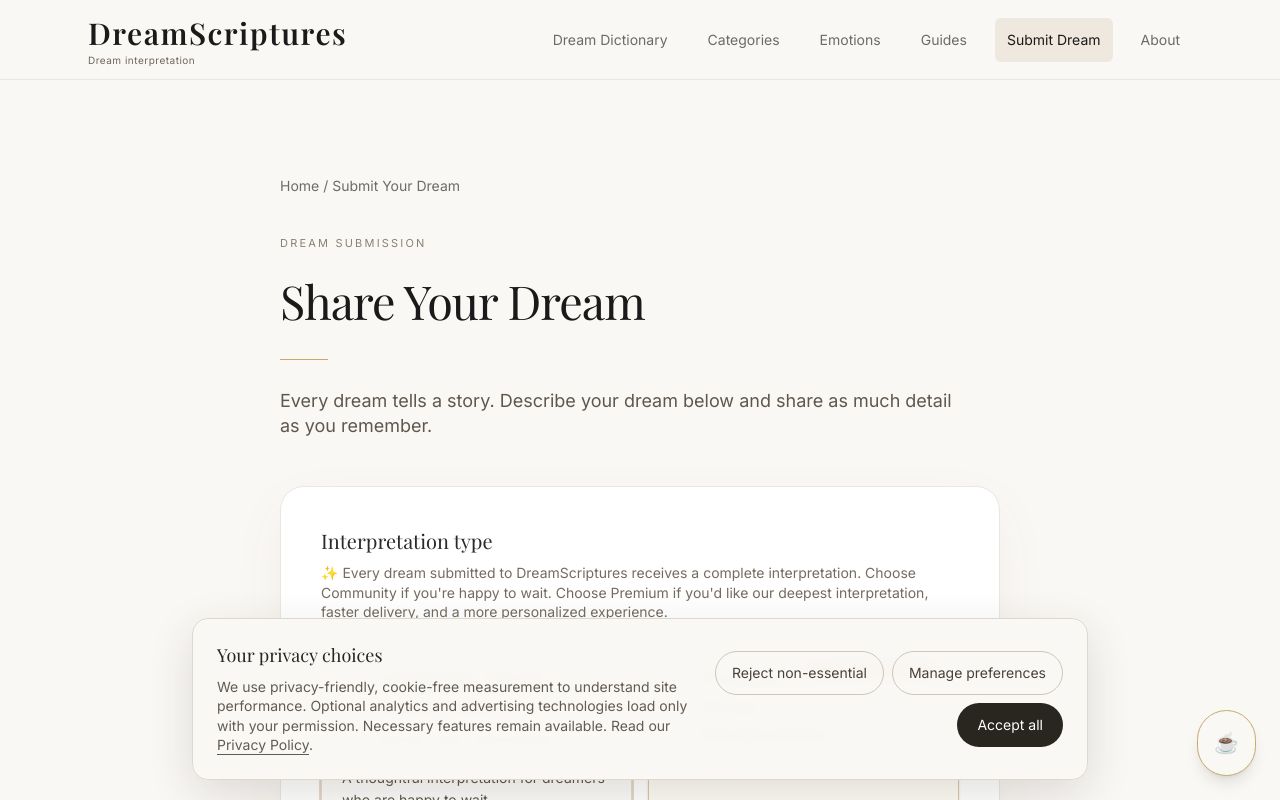
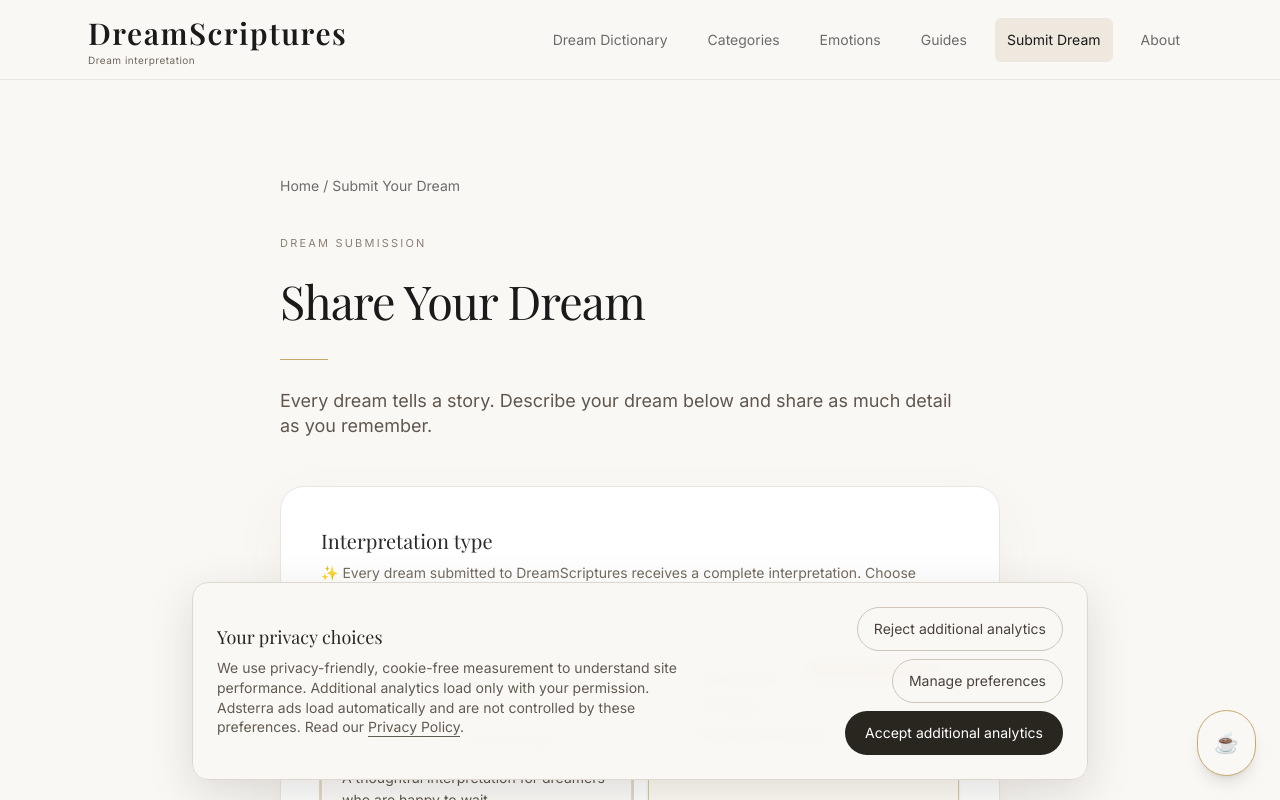
Before and after one commit to dreamscriptures-Moon/Dreamscriptures_, a Next.js app: page /submit-dream in a window 1280 px wide. Shown: the top 800 px of the page. Built offline with nearby package versions, Linux system fonts and the light colour scheme; a web font is replaced by a local one.

Commit message:
Enable Adsterra ads and improve dream >>   submission emails

```diff
--- a/app/privacy/page.js
+++ b/app/privacy/page.js
@@ -440,8 +440,10 @@ export default function PrivacyPage() {
             <p className="text-lg leading-9 text-[#5F574E]">
 
               DreamScriptures may display advertisements provided by
-              third-party advertising partners, including Google
-              AdSense.
+              third-party advertising partners, including Adsterra. Adsterra
+              ads load automatically without waiting for cookie consent.
+              Cookie Preferences controls additional analytics and does not
+              disable Adsterra ads.
 
             </p>
 
--- a/components/EditorialAdUnit.jsx
+++ b/components/EditorialAdUnit.jsx
@@ -1,14 +1,11 @@
 "use client";
 
 import Script from "next/script";
-import { useConsent } from "@/components/consent/ConsentProvider";
 import { ADSTERRA_ENABLED } from "@/lib/adConfig";
 
 const AD_CONTAINER_ID = "container-4059fc426893d8ff10a058d225bba1a6";
 
 export default function EditorialAdUnit() {
-  const { preferences } = useConsent();
-
   if (!ADSTERRA_ENABLED) return null;
 
   return (
@@ -20,16 +17,12 @@ export default function EditorialAdUnit() {
         Advertisement
       </p>
       <div className="mx-auto min-h-[100px] w-full min-w-0 max-w-2xl overflow-hidden">
-        {preferences?.advertising && (
-          <>
         <Script
           src="https://pl30893785.effectivecpmnetwork.com/4059fc426893d8ff10a058d225bba1a6/invoke.js"
           strategy="afterInteractive"
           data-cfasync="false"
         />
         <div id={AD_CONTAINER_ID} className="w-full max-w-full" />
-          </>
-        )}
       </div>
     </aside>
   );
--- a/components/consent/ConsentProvider.jsx
+++ b/components/consent/ConsentProvider.jsx
@@ -12,7 +12,6 @@ function readStoredConsent() {
     if (stored?.version !== CONSENT_VERSION) return null;
     return {
       analytics: stored.analytics === true,
-      advertising: stored.advertising === true,
     };
   } catch {
     return null;
@@ -35,7 +34,6 @@ export default function ConsentProvider({ children }) {
   const savePreferences = useCallback((nextPreferences) => {
     const normalized = {
       analytics: nextPreferences.analytics === true,
-      advertising: nextPreferences.advertising === true,
     };
     window.localStorage.setItem(
       STORAGE_KEY,
@@ -43,8 +41,7 @@ export default function ConsentProvider({ children }) {
     );
     const withdrawsConsent =
       preferences !== null &&
-      ((preferences.analytics && !normalized.analytics) ||
-        (preferences.advertising && !normalized.advertising));
+      preferences.analytics && !normalized.analytics;
     setPreferences(normalized);
     setIsPreferencesOpen(false);
     if (withdrawsConsent) window.location.reload();
@@ -57,9 +54,9 @@ export default function ConsentProvider({ children }) {
       isPreferencesOpen,
       openPreferences: () => setIsPreferencesOpen(true),
       closePreferences: () => setIsPreferencesOpen(false),
-      acceptAll: () => savePreferences({ analytics: true, advertising: true }),
+      acceptAll: () => savePreferences({ analytics: true }),
       rejectNonEssential: () =>
-        savePreferences({ analytics: false, advertising: false }),
+        savePreferences({ analytics: false }),
       savePreferences,
     }),
     [isPreferencesOpen, isReady, preferences, savePreferences],
--- a/components/consent/CookieConsent.jsx
+++ b/components/consent/CookieConsent.jsx
@@ -15,13 +15,13 @@ export default function CookieConsent() {
     rejectNonEssential,
     savePreferences,
   } = useConsent();
-  const [draft, setDraft] = useState({ analytics: false, advertising: false });
+  const [draft, setDraft] = useState({ analytics: false });
   const closeButtonRef = useRef(null);
 
   useEffect(() => {
     if (!isPreferencesOpen) return;
     const focusTimer = window.setTimeout(() => {
-      setDraft(preferences || { analytics: false, advertising: false });
+      setDraft(preferences || { analytics: false });
       closeButtonRef.current?.focus();
     }, 0);
     return () => window.clearTimeout(focusTimer);
@@ -49,7 +49,7 @@ export default function CookieConsent() {
             <div className="min-w-0 flex-1">
               <p className="font-serif text-lg text-[#29251F]">Your privacy choices</p>
               <p className="mt-2 text-sm leading-6 text-[#625B52]">
-                We use privacy-friendly, cookie-free measurement to understand site performance. Optional analytics and advertising technologies load only with your permission. Necessary features remain available. Read our{" "}
+                We use privacy-friendly, cookie-free measurement to understand site performance. Additional analytics load only with your permission. Adsterra ads load automatically and are not controlled by these preferences. Read our{" "}
                 <Link className="underline underline-offset-4 hover:text-[#8F743C]" href="/privacy">
                   Privacy Policy
                 </Link>.
@@ -57,13 +57,13 @@ export default function CookieConsent() {
             </div>
             <div className="mt-5 flex flex-wrap gap-2 md:mt-0 md:max-w-[350px] md:justify-end">
               <button className="min-h-11 rounded-full border border-[#CFC5B8] px-4 text-sm text-[#49423A] hover:border-[#8F743C] focus-visible:outline-2 focus-visible:outline-offset-2 focus-visible:outline-[#8F743C]" onClick={rejectNonEssential} type="button">
-                Reject non-essential
+                Reject additional analytics
               </button>
               <button className="min-h-11 rounded-full border border-[#CFC5B8] px-4 text-sm text-[#49423A] hover:border-[#8F743C] focus-visible:outline-2 focus-visible:outline-offset-2 focus-visible:outline-[#8F743C]" onClick={openPreferences} type="button">
                 Manage preferences
               </button>
               <button className="min-h-11 rounded-full bg-[#29251F] px-5 text-sm text-white hover:bg-[#51483E] focus-visible:outline-2 focus-visible:outline-offset-2 focus-visible:outline-[#8F743C]" onClick={acceptAll} type="button">
-                Accept all
+                Accept additional analytics
               </button>
             </div>
           </div>
@@ -86,11 +86,11 @@ export default function CookieConsent() {
             <div className="mt-6 divide-y divide-[#EAE6E1] border-y border-[#EAE6E1]">
               <PreferenceRow checked description="Required for consent choices, security, sessions, and core site features." disabled label="Strictly necessary" />
               <PreferenceRow checked={draft.analytics} description="Allows additional analytics that may use cookies or similar identifiers. Basic cookie-free traffic measurement remains active." label="Additional analytics" onChange={(checked) => setDraft((current) => ({ ...current, analytics: checked }))} />
-              <PreferenceRow checked={draft.advertising} description="Allows Google AdSense and the two page-level Adsterra formats to load." label="Advertising" onChange={(checked) => setDraft((current) => ({ ...current, advertising: checked }))} />
+              <p className="py-5 text-xs leading-5 text-[#746C62]">Adsterra advertisements load automatically. These preferences do not disable them.</p>
             </div>
 
             <div className="mt-7 flex flex-wrap justify-end gap-2">
-              <button className="min-h-11 rounded-full border border-[#CFC5B8] px-5 text-sm hover:border-[#8F743C] focus-visible:outline-2 focus-visible:outline-offset-2 focus-visible:outline-[#8F743C]" onClick={rejectNonEssential} type="button">Reject non-essential</button>
+              <button className="min-h-11 rounded-full border border-[#CFC5B8] px-5 text-sm hover:border-[#8F743C] focus-visible:outline-2 focus-visible:outline-offset-2 focus-visible:outline-[#8F743C]" onClick={rejectNonEssential} type="button">Reject additional analytics</button>
               <button className="min-h-11 rounded-full bg-[#29251F] px-5 text-sm text-white hover:bg-[#51483E] focus-visible:outline-2 focus-visible:outline-offset-2 focus-visible:outline-[#8F743C]" onClick={() => savePreferences(draft)} type="button">Save preferences</button>
             </div>
           </section>
--- a/lib/adConfig.js
+++ b/lib/adConfig.js
@@ -1,4 +1,4 @@
-// Adsterra is disabled during the traffic-measurement test.
-// Set NEXT_PUBLIC_ADSTERRA_ENABLED=true in the deployment environment to restore it.
+// Adsterra is enabled by default now that the traffic-measurement test is complete.
+// Set NEXT_PUBLIC_ADSTERRA_ENABLED=false to temporarily disable placements.
 export const ADSTERRA_ENABLED =
-  process.env.NEXT_PUBLIC_ADSTERRA_ENABLED === "true";
+  process.env.NEXT_PUBLIC_ADSTERRA_ENABLED !== "false";
```
Also changed, not shown: app/submit-dream/DreamSubmissionForm.jsx (+9 -9 lines), lib/dreamSubmissions.js, 1 other file (tests, documents, lock files or other folders). Lines whose indentation alone changed are shown as unchanged.
